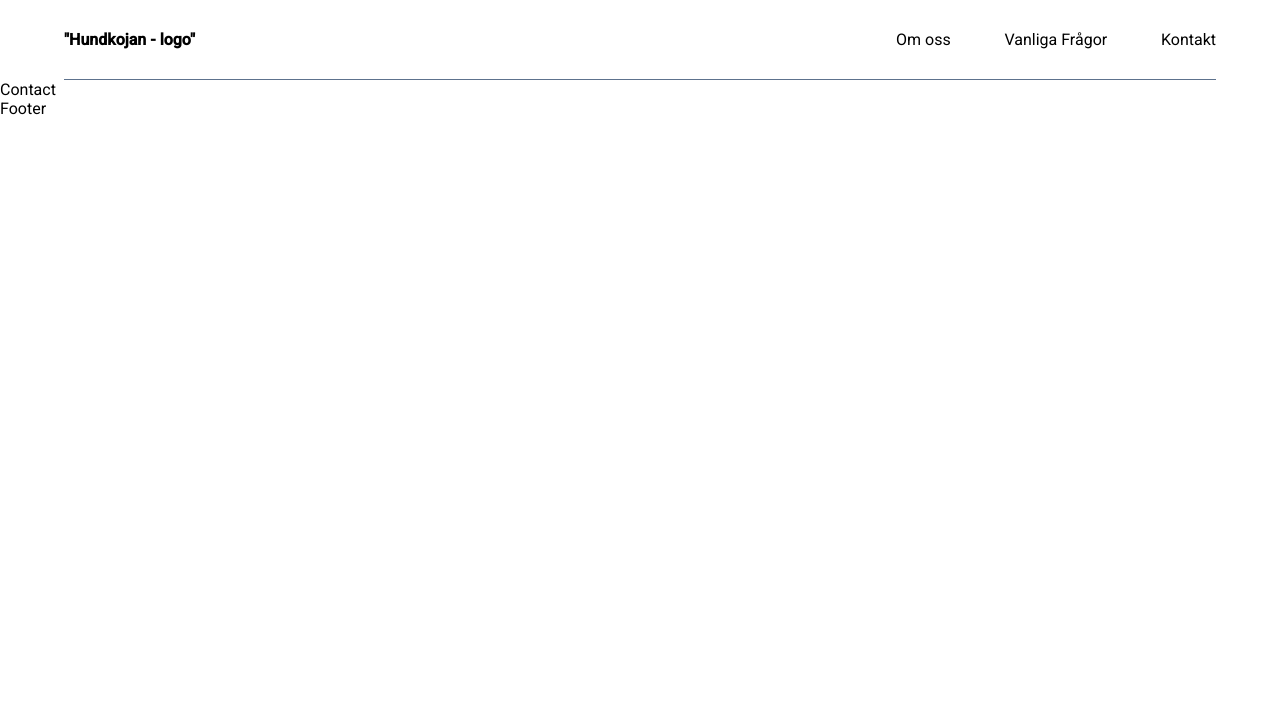
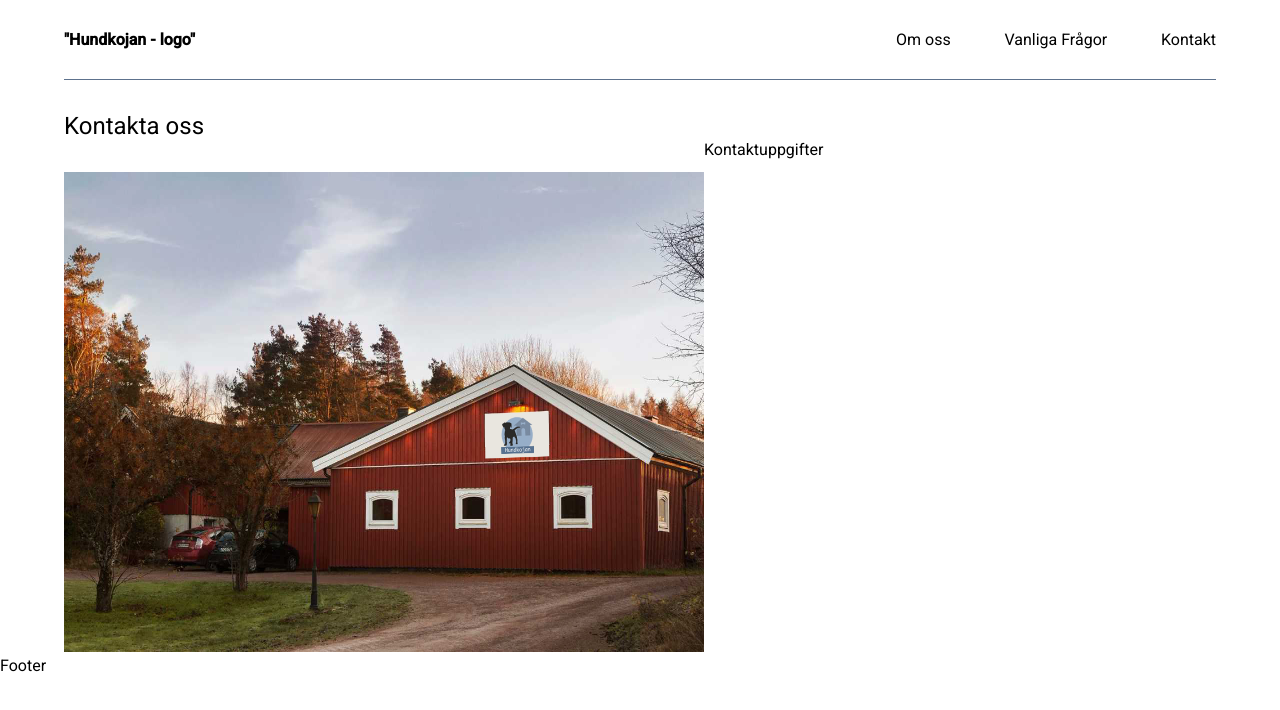
Before and after one commit to EmmaOlsson/hunddagis, a React (Create React App) app: page /contact in a window 1280 px wide. Shown: the top 710 px of the page. Built offline with nearby package versions, Linux system fonts and the light colour scheme.

Commit message:
import img and start design

```diff
--- /dev/null
+++ b/src/css/contact.module.css
@@ -0,0 +1,22 @@
+.logoContainer {
+    display: flex;
+    flex-direction: column;
+}
+section {
+    display: flex;
+    width: 90%;
+    margin: 0 auto;
+}
+.img {
+    width: 50vw;
+    height: 60vh;
+    margin-top: 2rem;
+}
+.contactTitle {
+    font-size: 1.5rem;
+    margin-top: 2rem;
+}
+.contactDetails {
+    display: grid;
+    grid-template-columns: 1fr 1fr;
+}
--- a/src/screens/ContactScreen.js
+++ b/src/screens/ContactScreen.js
@@ -1,13 +1,26 @@
 import React from 'react';
+import hunddagis from '../assets/graphics/hunddagis.jpg';
+import style from '../css/contact.module.css';
 
 const ContactScreen = () => {
 
   return(
-    <div>Contact</div>
+    <section className={style.logoContainer}>
 
+      <div className={style.contactTitle}>
+        <span className={style.contactTitle}>Kontakta oss</span>
+      </div>
 
+      <div className={style.contactDetails}>
+        <div>
+        <img className={style.img} src={hunddagis}></img>
+        </div>
 
-
+        <div>
+          <span>Kontaktuppgifter</span>
+        </div>
+      </div>
+    </section>
   )
 };
 
```
Also changed, not shown: src/assets/graphics/hunddagis.jpg (added), src/screens/ContactScreen.module.css (deleted), 1 other file (tests, documents, lock files or other folders).
